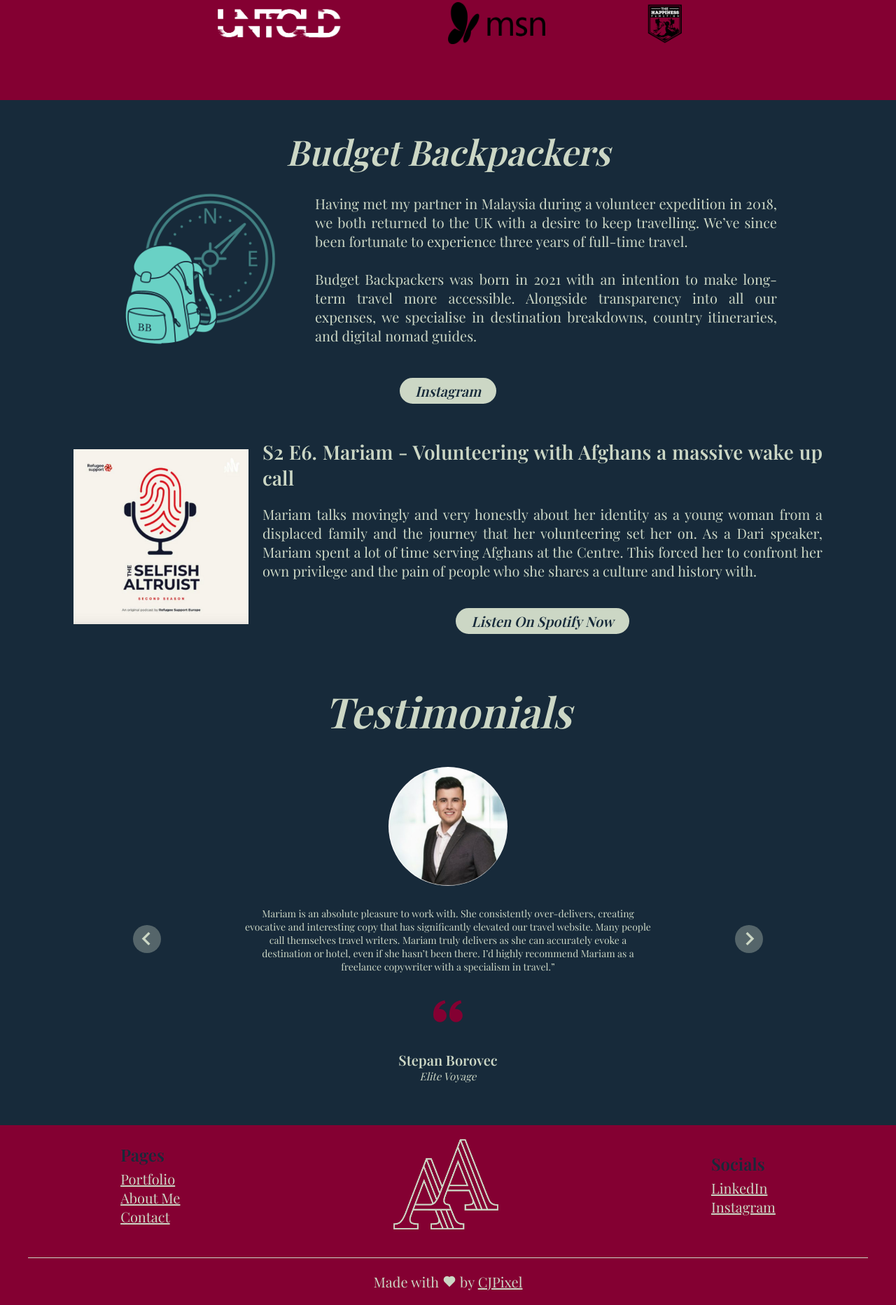
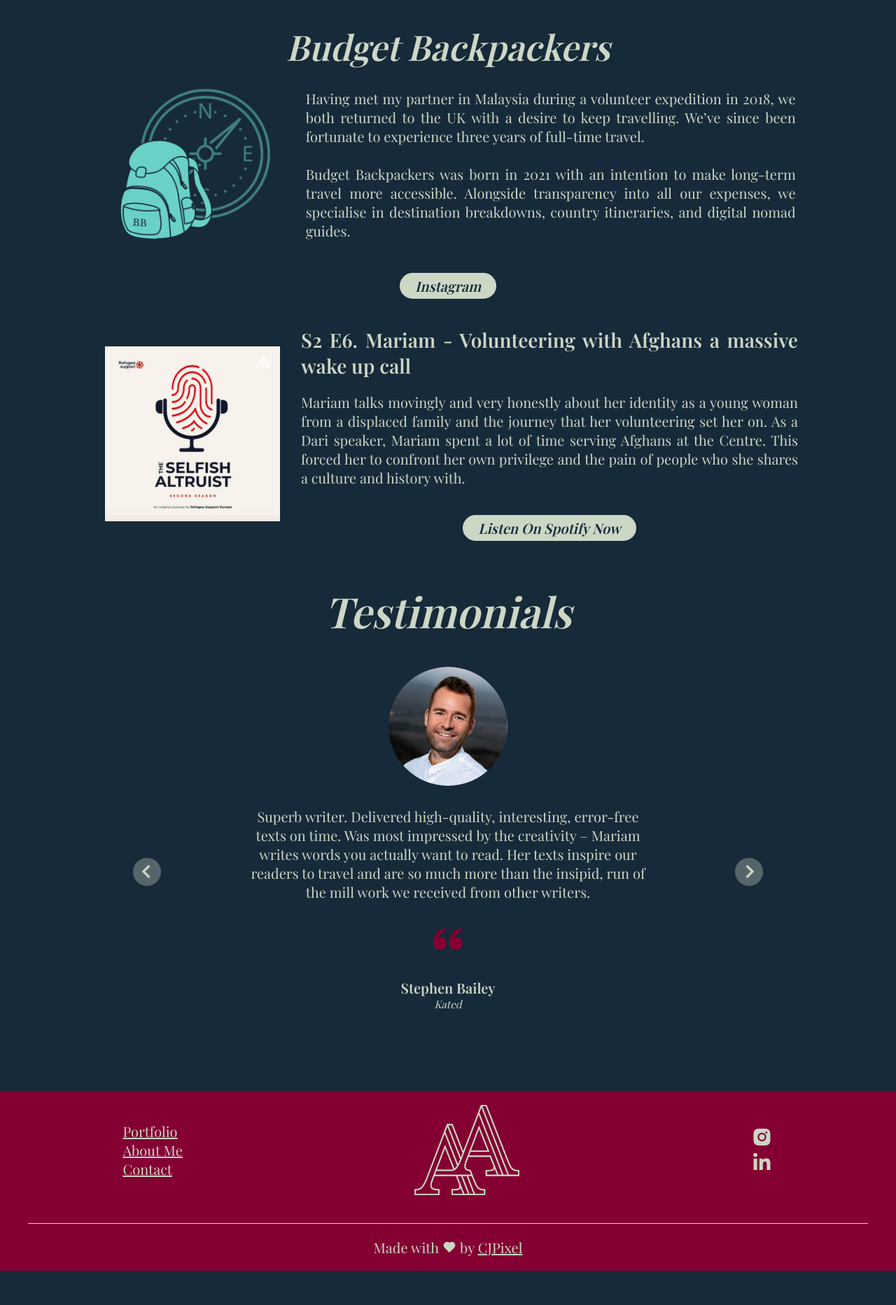
Before and after one commit to pantercp/mariam-portfolio, a plain HTML site: page index.html in a window 1280 px wide. Shown: the part 1630-3495 px from the top of the page at 70% size. After the commit the page ends 3446 px from the top, so only its background shows below. Drawn offline with nearby package versions, Linux system fonts and the light colour scheme; a web font is replaced by a local one.

Commit message:
Formatting tweaks

```diff
--- a/css/global.css
+++ b/css/global.css
@@ -263,18 +263,14 @@ nav {
     justify-content: space-around;
     align-items: center;
     padding-bottom: 2rem;
+    column-gap: 1rem;
+
 }
 
 .container-footer img{
     max-width: 150px;
 }
 
-.container-footer h4{
-    color: var(--third);
-    font-size: 1.2rem;
-    font-weight: bold;
-    margin-bottom: 0.25rem;
-}
 
 .container-footer ul{
     list-style-type: none;
@@ -286,3 +282,7 @@ nav {
     text-align: center;
     border-top: 1px solid var(--secondary);
 }
+
+.container-footer .content-wrap i{
+    font-size: 1.6rem;
+}
--- a/css/home.css
+++ b/css/home.css
@@ -2,7 +2,7 @@
 
 .home-hero {
     width: 100%;
-    height: 90vh;
+    height: 570px;
     background-image: url(../images/home-hero.jpg);
     background-size: cover;
     background-position: 37% 50%;
@@ -42,7 +42,14 @@
     }
 
     .home-hero .intro-container {
-        bottom: 8%;
+        bottom: 5%;
+    }
+
+    .home-hero {
+        height: 550px;
+        background-image: url(../images/phone-background.png);
+        background-size: cover;
+        background-position: 37% 50%;
     }
 }
 
@@ -241,6 +248,8 @@
 .project-wrap {
     margin-top: 2rem;
     text-align: center;
+    padding-inline: 1rem;
+
 }
 
 .project-wrap h3 {
@@ -254,6 +263,8 @@
     display: flex;
     justify-content: space-evenly;
     align-items: center;
+    column-gap: 1rem;
+    max-width: 1000px;
 }
 
 .project-wrap .contain-detail {
@@ -269,7 +280,6 @@
 }
 
 .project-wrap p {
-    padding: 1rem;
     max-width: 700px;
 }
 
@@ -333,21 +343,27 @@
 
 /* -----------Featured---------- */
 
+.contain-featured{
+    padding-inline: 1rem;
+}
+
 .featured-banner {
     background-color: var(--third);
     color: var(--secondary);
-    padding: 2rem 0.5rem;
+    padding-block: 2rem;
+    max-width: 1000px;
+    margin-inline: auto;
 }
 
 .featured-banner .contain-info {
     display: flex;
     justify-content: center;
     align-items: center;
+    column-gap: 1rem;
 }
 
 .featured-banner .contain-info .featured-text {
     max-width: 800px;
-    margin: 0.5rem;
     text-align: center;
 }
 
@@ -387,8 +403,8 @@
     }
 
     .featured-banner .contain-info .featured-text {
-        max-width: 400px;
-        margin: 1rem 0.5rem;
+        max-width: 100%;
+        margin: 1rem 0;
     }
 
     .featured-banner .featured-text button {
@@ -449,7 +465,7 @@
 .slide p {
     text-align: center;
     padding: 0 160px;
-    font-size: 14px;
+    font-size: 1rem;
     font-weight: 400;
     color: var(--secondary);
 }
--- a/index.html
+++ b/index.html
@@ -138,18 +138,21 @@
         <button class="fill-in white fade-in">Instagram</button>
     </div>
 
-
+    <div class="contain-featured">
         <div class="featured-banner">
             <div class="contain-info">
                 <img class="fade-in" src="images/selfish.png" alt="">
                 <div class="featured-text">
                     <h3 class="fade-in">S2 E6. Mariam - Volunteering with Afghans a massive wake up call</h3>
-                <p class="fade-in">Mariam talks movingly and very honestly about her identity as a young woman from a
+                    <p class="fade-in">Mariam talks movingly and very honestly about her identity as a young woman from
+                        a
                         displaced family
                         and the journey that her volunteering set her on. As a Dari speaker, Mariam spent a lot of time
-                    serving Afghans at the Centre. This forced her to confront her own privilege and the pain of people
+                        serving Afghans at the Centre. This forced her to confront her own privilege and the pain of
+                        people
                         who she shares a culture and history with.</p>
                     <button class="fill-in white fade-in">Listen On Spotify Now</button>
+                </div>
             </div>
         </div>
     </div>
@@ -159,6 +162,23 @@
         <section class="container-testimonial">
             <div class="testimonial mySwiper">
                 <div class="testi-content swiper-wrapper">
+                    <div class="slide swiper-slide">
+                        <img src="images/1.png" alt="" class="image" />
+                        <p>
+                            Superb writer. Delivered high-quality, interesting, error-free texts on time. Was most
+                            impressed by the creativity – Mariam writes words you actually want to read. Her texts
+                            inspire our readers to travel and are so much more than the insipid, run of the mill work we
+                            received from other writers.
+
+                        </p>
+
+                        <i class="bx bxs-quote-alt-left quote-icon"></i>
+
+                        <div class="details">
+                            <span class="name">Stephen Bailey</span>
+                            <span class="job">Kated</span>
+                        </div>
+                    </div>
                     <div class="slide swiper-slide">
                         <img src="images/2.png" alt="" class="image" />
                         <p>
@@ -174,23 +194,6 @@
                         <div class="details">
                             <span class="name">Stepan Borovec</span>
                             <span class="job">Elite Voyage</span>
-                        </div>
-                    </div>
-                    <div class="slide swiper-slide">
-                        <img src="images/1.png" alt="" class="image" />
-                        <p>
-                            Superb writer. Delivered high-quality, interesting, error-free texts on time. Was most
-                            impressed by the creativity – Mariam writes words you actually want to read. Her texts
-                            inspire our readers to travel and are so much more than the insipid, run of the mill work we
-                            received from other writers.
-
-                        </p>
-
-                        <i class="bx bxs-quote-alt-left quote-icon"></i>
-
-                        <div class="details">
-                            <span class="name">Stephen Bailey</span>
-                            <span class="job">Kated</span>
                         </div>
                     </div>
                     <div class="slide swiper-slide">
@@ -220,7 +223,6 @@
     <div class="container-footer">
         <div class="amini-content">
             <div class="content-wrap">
-                <h4>Pages</h4>
                 <ul>
                     <li><a href="#">Portfolio</a></li>
                     <li><a href="#">About Me</a></li>
@@ -231,11 +233,14 @@
                 <img src="images/logo-aa-cream.png" alt="">
             </div>
             <div class="content-wrap">
-                <h4>Socials</h4>
                 <ul>
-                    <li><a href="https://www.linkedin.com/in/mariam-amini/">LinkedIn</a></li>
-                    <li><a href="#">Instagram</a></li>
+                    <li><a href="https://www.linkedin.com/in/mariam-amini/"><i class='bx bxl-instagram-alt'></i></a>
+                    </li>
+                    <li><a href="#"><i class='bx bxl-linkedin'></i></a></li>
                 </ul>
+                <!-- <h4>Socials</h4>
+                <p><a href="https://www.linkedin.com/in/mariam-amini/"><i class='bx bxl-instagram-alt' ></i></a>
+                <a href="#"><i class='bx bxl-linkedin'></i></a></p> -->
             </div>
         </div>
         <div class="content-cjpixel">
```
Also changed, not shown: images/phone-background.png (added). Lines whose indentation alone changed are shown as unchanged.
